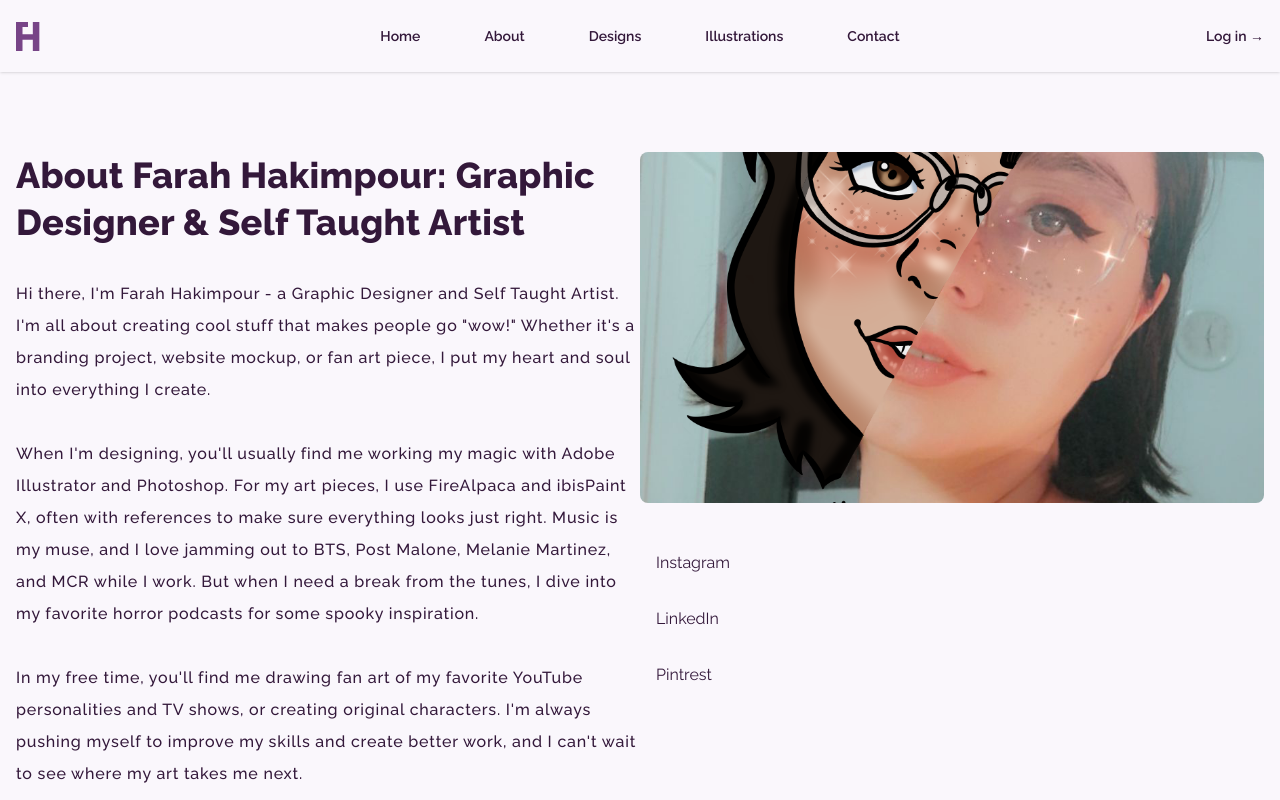
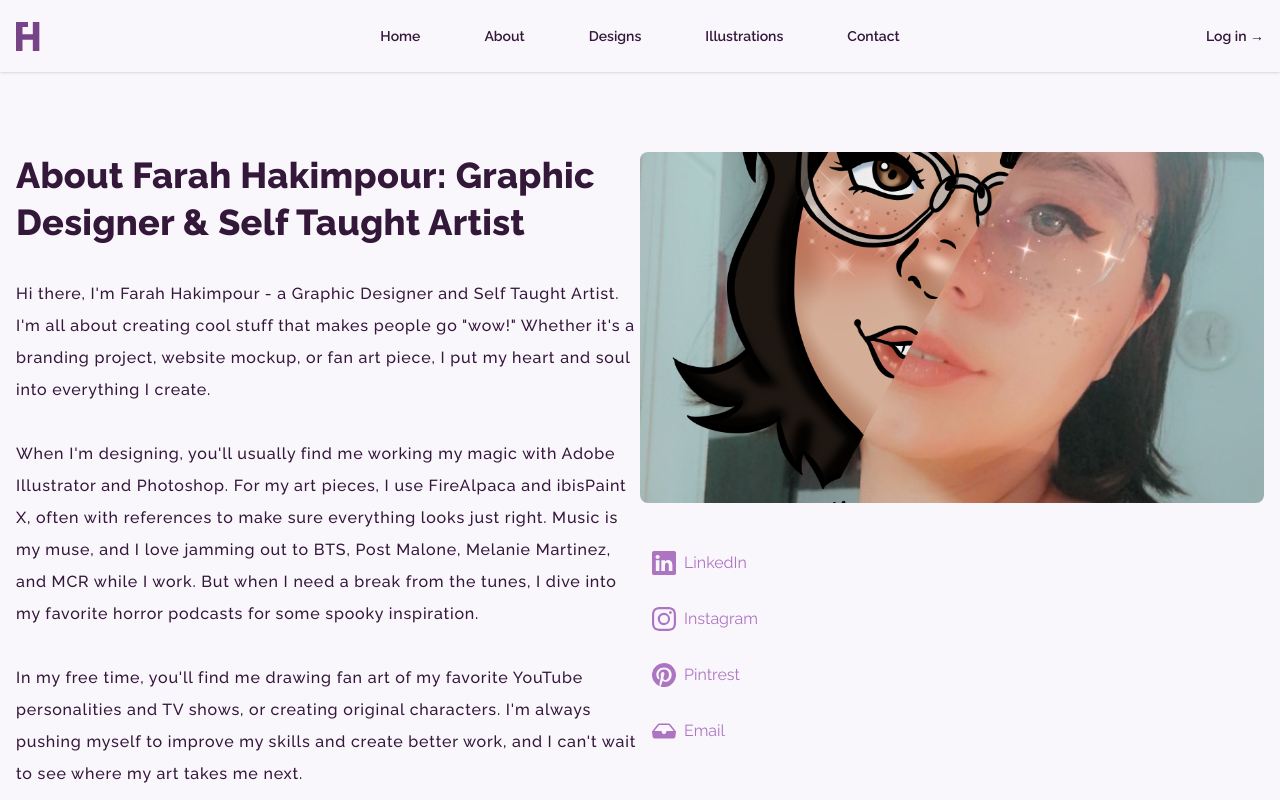
Before and after one commit to Justin-Bento/farah-hakimpour, a Next.js app: page /about in a window 1280 px wide. Shown: the top 800 px of the page. Built offline with nearby package versions, Linux system fonts and the light colour scheme.

Commit message:
included social media links for about page

```diff
--- a/src/pages/about.tsx
+++ b/src/pages/about.tsx
@@ -3,6 +3,8 @@ import Footer from "@/components/Footer";
 import Head from "next/head";
 import Image from "next/image";
 import Link from "next/link";
+import { BsFillInboxFill, BsInstagram, BsLinkedin, BsPinterest } from "react-icons/bs"
+
 
 export default function About() {
   return (
@@ -56,14 +58,10 @@ export default function About() {
           </div>
           <div className="">
             <ul role="list" className="flex flex-col my-8">
-              {items.map((item) => (
-                <Link
-                  href={item.link}
-                  key={item.id}
-                  className="p-4 transition-all rounded-lg hover:bg-primary-100 hover:cursor-pointer active:bg-primary-300"
-                >
-                  {" "}
-                  {item.title}
+              {footer_navigation.social.map((item) => (
+                <Link key={item.name} href={item.href} className="flex items-center gap-2 px-3 py-4 transition-all rounded-lg hover:bg-primary-200 active:bg-primary-300 text-primary-500 hover:text-primary-700">
+                  <item.icon className="w-6 h-6" />
+                  <span>{item.name}</span>
                 </Link>
               ))}
             </ul>
@@ -74,21 +72,37 @@ export default function About() {
     </>
   );
 }
-const items = [
+const footer_navigation = {
+  social: [
     {
-    id: 1,
-    title: "Instagram",
-    link: "https://www.instagram.com/farahsdesignss_/",
+      name: 'LinkedIn',
+      href: 'https://www.linkedin.com/in/farah-hakimpour-0b41911b8/',
+      icon: (props: any) => (
+        <BsLinkedin {...props} />
+      )
     },
     {
-    id: 1,
-    title: "LinkedIn",
-    link: "https://www.linkedin.com/in/farah-hakimpour-0b41911b8/",
+      name: 'Instagram',
+      href: 'https://www.instagram.com/farahsdesignss_/',
+      icon: (props: any) => (
+        <BsInstagram {...props} />
+      )
     },
     {
-    id: 1,
-    title: "Pintrest",
-    link: "https://www.pinterest.ca/fairyhakimpour/_saved/",
+      name: 'Pintrest',
+      href: 'https://www.pinterest.ca/fairyhakimpour/_saved/',
+      icon: (props: any) => (
+        <BsPinterest {...props} />
+
+      )
     },
-  // More items...
-];
+    {
+      name: 'Email',
+      href: 'mailto:farahsdesignss@gmail.com',
+      icon: (props: any) => (
+        <BsFillInboxFill {...props} />
+
+      )
+    },
+  ],
+}
```
Lines whose indentation alone changed are shown as unchanged.
